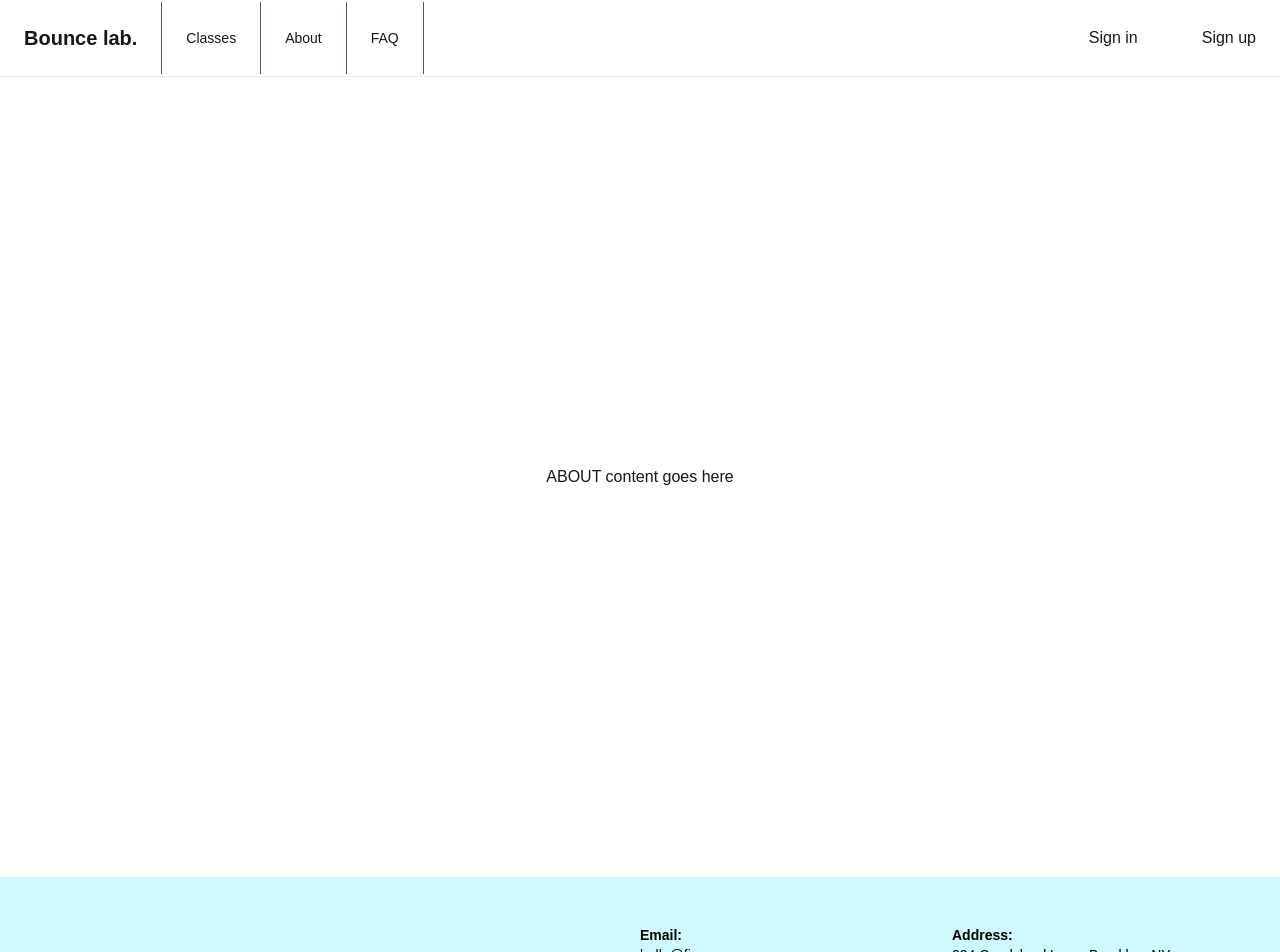
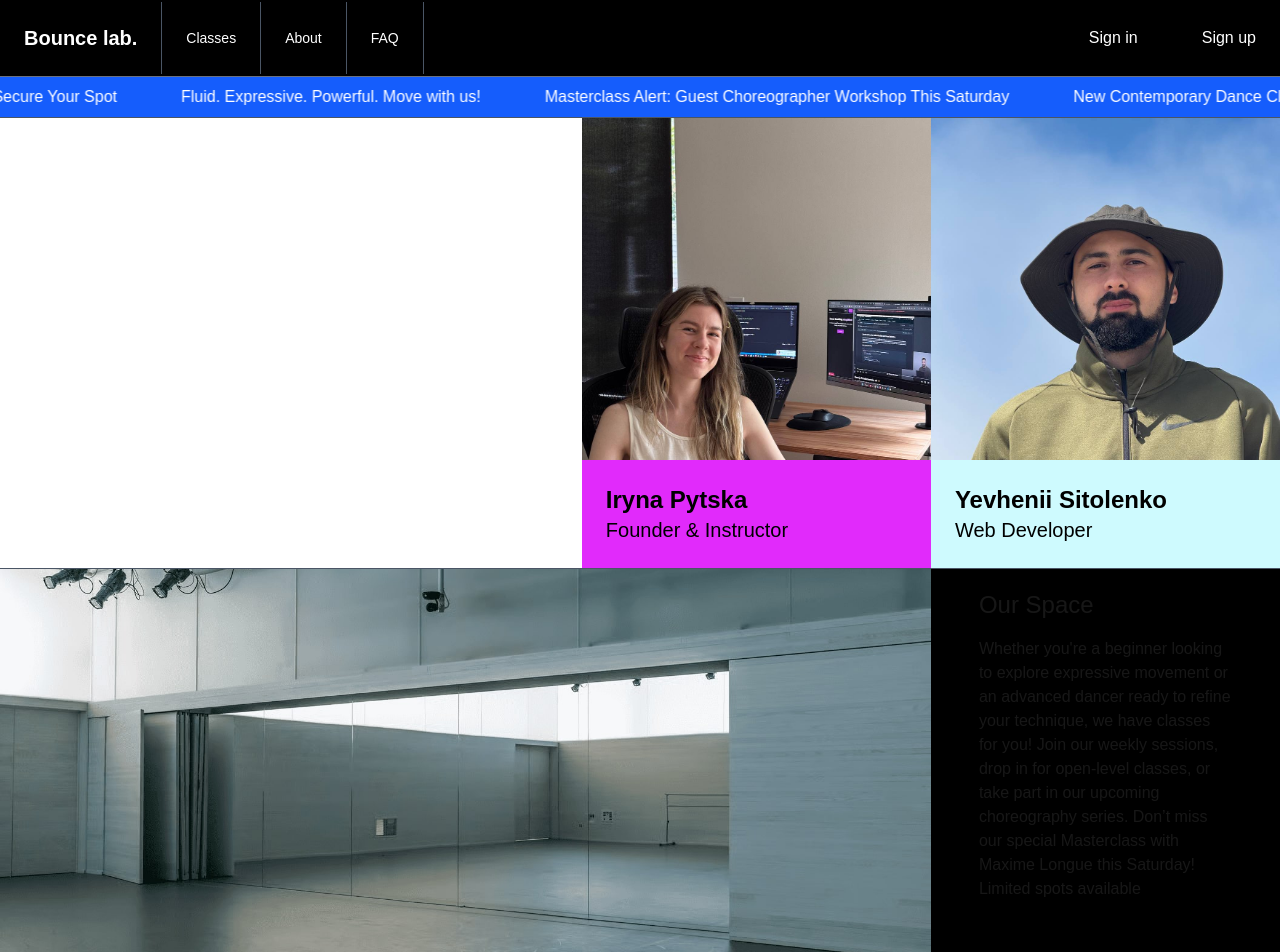
Before and after one commit to Yevhenii770/twerk, a Next.js app: page /about in a window 1280 px wide. Shown: the top 952 px of the page. Built offline with nearby package versions, Linux system fonts and the light colour scheme; no server answers; a web font is replaced by a local one.

Commit message:
about page

```diff
--- a/app/(marketing)/about/page.tsx
+++ b/app/(marketing)/about/page.tsx
@@ -1,9 +1,62 @@
+import CallToActionSection from "@/components/CallToActionSection";
+import { ImageSetup } from "@/components/ui";
+import OverlayTitle from "@/components/OverlayTitle";
+import { SectionContainer } from "@/components/ui";
+import FounderCard from "@/components/FounderCard";
+import NewsTicker from "@/components/NewsTicker";
+
 export default function About() {
   return (
-    <div className="font-sans grid grid-rows-[20px_1fr_20px] items-center justify-items-center min-h-screen p-8 pb-20 gap-16 sm:p-20">
-      <main className="flex flex-col gap-[32px] row-start-2 items-center sm:items-start">
-        ABOUT content goes here
-      </main>
-    </div>
+    <>
+      {/* --- News Ticker --- */}
+      <NewsTicker
+        items={[
+          "New Contemporary Dance Classes Now Enrolling - Secure Your Spot",
+          "Fluid. Expressive. Powerful. Move with us!",
+          "Masterclass Alert: Guest Choreographer Workshop This Saturday",
+        ]}
+        durationSec={18}
+      />
+      <SectionContainer>
+        <div className="relative w-full h-[15vh] md:w-5/11">
+          <OverlayTitle text="Founders" />
+        </div>
+        <div className=" w-full flex md:w-6/11">
+          <div className="flex-1 grid grid-rows-2 md:flex">
+            <FounderCard
+              src="/iryna.jpg"
+              title="Iryna Pytska"
+              position="Founder & Instructor"
+              color="bg-fuchsia-500"
+            />
+
+            <FounderCard
+              src="/yevhenii.jpg"
+              title="Yevhenii Sitolenko"
+              position="Web Developer"
+              color="bg-cyan-100"
+            />
+          </div>
+        </div>
+      </SectionContainer>
+
+      <SectionContainer>
+        <div className=" w-full relative flex items-center justify-center h-[30vh] md:h-[50vh] md:w-8/11">
+          <ImageSetup src="/studio.jpg" alt="Our Promise" priority />
+        </div>
+        <div className="p-5 pl-12 pr-12 bg-black md:w-3/11">
+          <h2 className="text-2xl pb-4">Our Space</h2>
+          <p>
+            Whether you're a beginner looking to explore expressive movement or
+            an advanced dancer ready to refine your technique, we have classes
+            for you! Join our weekly sessions, drop in for open-level classes,
+            or take part in our upcoming choreography series. Don’t miss our
+            special Masterclass with Maxime Longue this Saturday! Limited spots
+            available
+          </p>
+        </div>
+      </SectionContainer>
+      <CallToActionSection />
+    </>
   );
 }
--- a/app/(marketing)/classes/page.tsx
+++ b/app/(marketing)/classes/page.tsx
@@ -15,11 +15,8 @@ export default function Classes() {
     <>
       <SectionContainer>
         <div className="flex-wrap gap-6 md:w-6/11">
-          <div className="relative w-full md:w-1/2 h-[30vh] md:h-[70vh]">
-            <OverlayTitle
-              text="Booking Experience for Classes
-"
-            />
+          <div className="relative w-[40vh] md:w-[90vh] h-[15vh]">
+            <OverlayTitle text="Booking Experience for Classes" size="sm" />
           </div>
         </div>
         <div className="grid grid-cols-1 md:grid-cols-2 md:w-5/11">
@@ -29,7 +26,7 @@ export default function Classes() {
             description="This class introduces hip hop dance, including isolations, popping, locking, and basic footwork."
             time="Tuesdays 7:00 PM - 9:00 PM"
             imageUrl="/red_sample.png"
-            bookingUrl="/booking/hiphop-foundations"
+            bookingUrl="/dashboard"
           />
           <ClassCard
             id="B1"
@@ -37,7 +34,7 @@ export default function Classes() {
             description="This class helps you develop your own unique movement vocabulary and respond to music in the moment."
             time="Wednesdays 6:00 PM - 8:00 PM"
             imageUrl="/red_sample.png"
-            bookingUrl="/booking/hiphop-freestyle"
+            bookingUrl="/dashboard"
           />
           <ClassCard
             id="C3"
@@ -45,7 +42,7 @@ export default function Classes() {
             description="Learn top rock, down rock, and freeze basics in this introduction to breaking."
             time="Fridays 5:00 PM - 7:00 PM"
             imageUrl="/red_sample.png"
-            bookingUrl="/booking/breaking"
+            bookingUrl="/dashboard"
             isUnavailable={true}
           />
           <ClassCard
@@ -54,7 +51,7 @@ export default function Classes() {
             description="This class introduces hip hop dance, including isolations, popping, locking, and basic footwork."
             time="Tuesdays 7:00 PM - 9:00 PM"
             imageUrl="/red_sample.png"
-            bookingUrl="/booking/hiphop-foundations"
+            bookingUrl="/dashboard"
             isUnavailable={true}
           />
         </div>
@@ -62,22 +59,24 @@ export default function Classes() {
 
       <SectionContainer>
         <div className="flex-wrap gap-6 md:w-6/11">
-          <div className="relative md:w-1/5 h-[30vh] md:h-[50vh]">
-            <OverlayTitle text="Our Promise" />
+          <div className="relative w-[40vh] md:w-[90vh] h-[15vh]">
+            <OverlayTitle text="Our Promise" size="sm" />
           </div>
         </div>
 
         <div className="md:w-5/11">
-          <div className=" bg-blue-600">
-            <p className=" text-white sm:text-2xl md:text-3xl font-bold p-7">
-              Whether you're a beginner looking to explore expressive movement
-              or an advanced dancer ready to refine your technique, we have
-              classes for you!
-            </p>
+          <div className=" bg-blue-600 ">
+            <div className="w-fll md:w-[80vh]">
+              <p className=" text-white text-3xl md:text-4xl font-bold p-7">
+                Whether you're a beginner looking to explore expressive movement
+                or an advanced dancer ready to refine your technique, we have
+                classes for you!
+              </p>
+            </div>
           </div>
-          <div className="relative flex items-center justify-center w-full h-[60vh] overflow-hidden">
+          <div className="relative flex items-center justify-center h-[40vh] md:h-[60vh] overflow-hidden">
             <ImageSetup
-              src="/red_sample.png"
+              src="/promise.jpg"
               alt="Our Promise"
               variant="cover"
               className="z-0"
--- a/app/(marketing)/layout.tsx
+++ b/app/(marketing)/layout.tsx
@@ -11,7 +11,7 @@ export default function MarketingLayout({
 }) {
   return (
     <>
-      <header className="border-b border-gray-200 dark:border-dark-border-subtle bg-dark dark:bg-dark-base w-full relative">
+      <header className="border-b border-gray-500  bg-black text-white w-full relative">
         <div className="flex items-center justify-between">
           <Logo />
 
--- a/app/(marketing)/page.tsx
+++ b/app/(marketing)/page.tsx
@@ -8,6 +8,9 @@ import {
 } from "@/components/ui";
 import NewsTicker from "@/components/NewsTicker";
 import OverlayTitle from "@/components/OverlayTitle";
+import CallToActionSection from "@/components/CallToActionSection";
+import FounderCard from "@/components/FounderCard";
+
 import Link from "next/link";
 
 export default function Home() {
@@ -29,7 +32,7 @@ export default function Home() {
           {/* Left column: image */}
           <div className="relative w-full md:w-1/2 h-[60vh] md:h-[80vh]">
             <ImageSetup src="/sample.png" alt="Vision image" variant="cover" />
-            <OverlayTitle text="Vision" />
+            <OverlayTitle text="Vision" size="lg" />
           </div>
 
           {/* Right column: text */}
@@ -68,7 +71,7 @@ export default function Home() {
               alt="Classes image"
               variant="cover"
             />
-            <OverlayTitle text="Classes" />
+            <OverlayTitle text="Classes" size="lg" />
           </div>
 
           {/* Right column: text */}
@@ -98,9 +101,9 @@ export default function Home() {
       <SectionContainer>
         {/* Left column: text */}
         <div className="flex-1 flex flex-col justify-center  bg-white">
-          <div className="flex items-center  h-full p-12">
+          <div className="flex items-center h-full p-12">
             <div className="flex flex-col gap-40 md:gap-80">
-              <div className="">
+              <div>
                 <SectionTitle className="text-3xl md:text-4xl font-bold text-black ">
                   Our Founders
                 </SectionTitle>
@@ -120,49 +123,24 @@ export default function Home() {
 
         {/* Right column: images */}
         <div className="flex-1 grid grid-rows-2">
-          <div className="relative h-[350px] md:h-[450px]">
-            <ImageSetup
-              src="/iryna.jpg"
-              alt="Iryna Pytska"
-              variant="cover"
-              position="center 55%"
-            />
-            <div className="absolute bottom-0 left-0 w-full bg-fuchsia-500 p-4">
-              <h3 className="font-bold">Iryna Pytska</h3>
-              <p>Founder & Instructor</p>
-            </div>
-          </div>
+          <FounderCard
+            src="/iryna.jpg"
+            title="Iryna Pytska"
+            position="Founder & Instructor"
+            color="bg-fuchsia-500"
+          />
 
-          <div className="relative h-[350px] md:h-[450px]">
-            <ImageSetup
-              src="/yevhenii.jpg"
-              alt="Yevhenii Sitolenko"
-              variant="cover"
-              position="center 38%"
-            />
-            <div className="absolute bottom-0 left-0 w-full bg-cyan-100 p-4">
-              <h3 className="font-bold text-black">Yevhenii Sitolenko</h3>
-              <p className="text-black">Web Developer</p>
-            </div>
-          </div>
+          <FounderCard
+            src="/yevhenii.jpg"
+            title="Yevhenii Sitolenko"
+            position="Web Developer"
+            color="bg-cyan-100"
+          />
         </div>
       </SectionContainer>
 
       {/* --- Call To Action Section --- */}
-      <div className="w-full bg-blue-600 flex items-center justify-center py-24 px-6 text-center">
-        <div className="max-w-3xl mx-auto flex flex-col gap-6">
-          <h2 className="text-3xl md:text-4xl font-bold text-white leading-snug">
-            Whether you&apos;re a beginner looking to explore expressive
-            movement or an advanced dancer ready to refine your technique, we
-            have classes for you!
-          </h2>
-          <div className="flex justify-center">
-            <Link href="/dashboard">
-              <Button variant="primary">Reserve your spot</Button>
-            </Link>
-          </div>
-        </div>
-      </div>
+      <CallToActionSection />
     </>
   );
 }
--- a/components/BurgerMenu.tsx
+++ b/components/BurgerMenu.tsx
@@ -10,7 +10,7 @@ export const BurgerMenu = () => {
     <>
       <button
         onClick={() => setIsOpen(!isOpen)}
-        className="md:hidden p-6 focus:outline-none"
+        className="md:hidden p-5 md:p-6 focus:outline-none"
       >
         {isOpen ? <X size={28} /> : <Menu size={28} />}
       </button>
--- /dev/null
+++ b/components/CallToActionSection.tsx
@@ -0,0 +1,23 @@
+import Link from "next/link";
+import { Button } from "./ui";
+
+const CallToActionSection = () => {
+  return (
+    <div className="w-full bg-blue-600 flex items-center justify-center py-24 px-6 text-center">
+      <div className="max-w-3xl mx-auto flex flex-col gap-6">
+        <h2 className="text-3xl md:text-4xl font-bold text-white leading-snug">
+          Whether you&apos;re a beginner looking to explore expressive movement
+          or an advanced dancer ready to refine your technique, we have classes
+          for you!
+        </h2>
+        <div className="flex justify-center">
+          <Link href="/dashboard">
+            <Button variant="primary">Reserve your spot</Button>
+          </Link>
+        </div>
+      </div>
+    </div>
+  );
+};
+
+export default CallToActionSection;
--- a/components/ClassCard.tsx
+++ b/components/ClassCard.tsx
@@ -33,9 +33,9 @@ export default function ClassCard({
           alt={title}
           width={400}
           height={250}
-          className="w-full h-64 object-cover"
+          className="w-full h-80 object-cover"
         />
-        <span className="absolute top-2 left-2 text-5xl font-bold text-white drop-shadow-lg">
+        <span className="absolute top-6 left-7 text-6xl md:text-8xl font-bold text-white drop-shadow-lg">
           {id}
         </span>
       </div>
--- /dev/null
+++ b/components/FounderCard.tsx
@@ -0,0 +1,25 @@
+import { ImageSetup } from "./ui";
+
+const FounderCard = ({
+  src,
+  title,
+  position,
+  color = "bg-fuchsia-500",
+}: {
+  src: string;
+  title: string;
+  position: string;
+  color?: "bg-fuchsia-500" | "bg-cyan-100";
+}) => {
+  return (
+    <div className="relative w-full h-[350px] md:h-[450px]">
+      <ImageSetup src={src} alt={title} variant="cover" position="center 38%" />
+      <div className={`absolute bottom-0 left-0 w-full ${color} p-6`}>
+        <h3 className="font-bold text-black text-2xl">{title}</h3>
+        <p className="text-black text-xl">{position}</p>
+      </div>
+    </div>
+  );
+};
+
+export default FounderCard;
--- a/components/OverlayTitle.tsx
+++ b/components/OverlayTitle.tsx
@@ -1,15 +1,23 @@
 type OverlayTitleProps = {
   text: string;
   className?: string;
+  size?: "sm" | "md" | "lg";
+};
+
+const sizes: Record<NonNullable<OverlayTitleProps["size"]>, string> = {
+  sm: "text-3xl sm:text-4xl md:text-5xl",
+  md: "text-3xl md:text-6xl",
+  lg: "md:text-8xl text-6xl",
 };
 
 export default function OverlayTitle({
   text,
   className = "",
+  size = "sm",
 }: OverlayTitleProps) {
   return (
     <div className={`absolute top-0 left-0 p-6 ${className}`}>
-      <h2 className="text-5xl md:text-7xl font-bold text-white ">{text}</h2>
+      <h2 className={`${sizes[size]} font-bold text-white`}>{text}</h2>
     </div>
   );
 }
--- a/components/ui/Logo.tsx
+++ b/components/ui/Logo.tsx
@@ -2,7 +2,7 @@ import Link from "next/link";
 
 export const Logo = () => {
   return (
-    <div className="p-6 ">
+    <div className="p-5 md:p-6">
       <Link href="/" className="text-xl font-bold">
         Bounce lab.
       </Link>
```
Also changed, not shown: app/(auth)/layout.tsx (+0 -8 lines), public/promise.jpg (added), public/studio.jpg (added).
